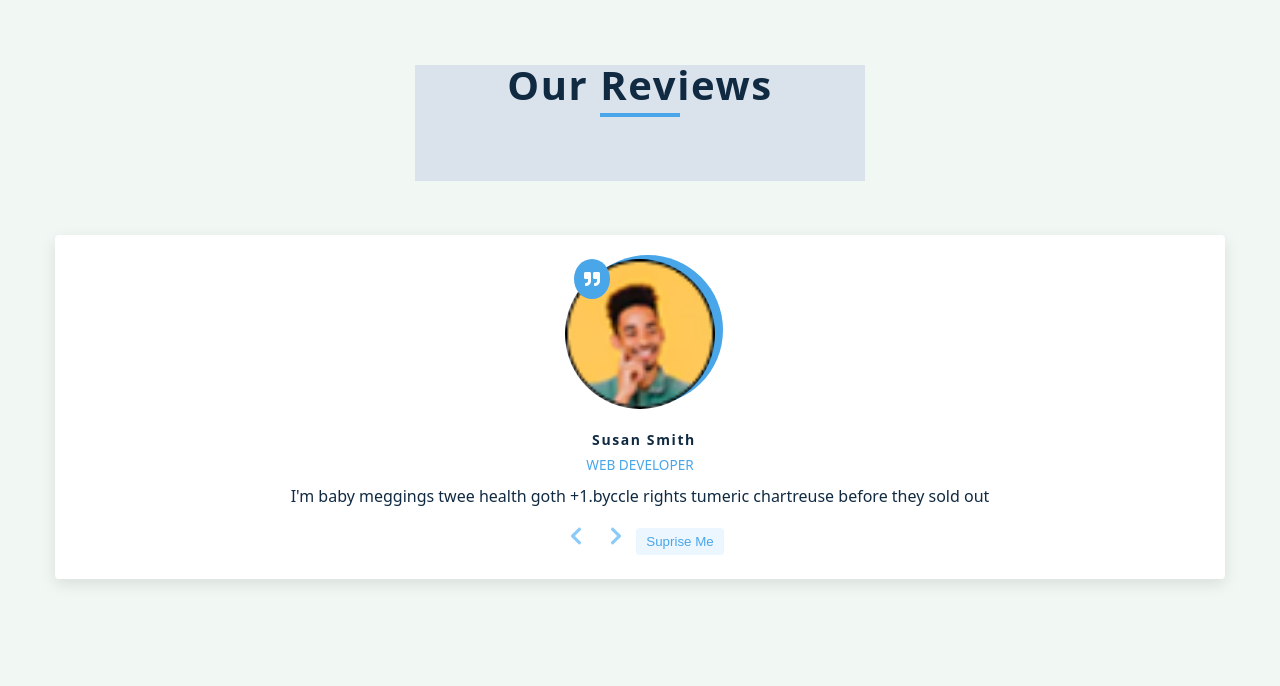
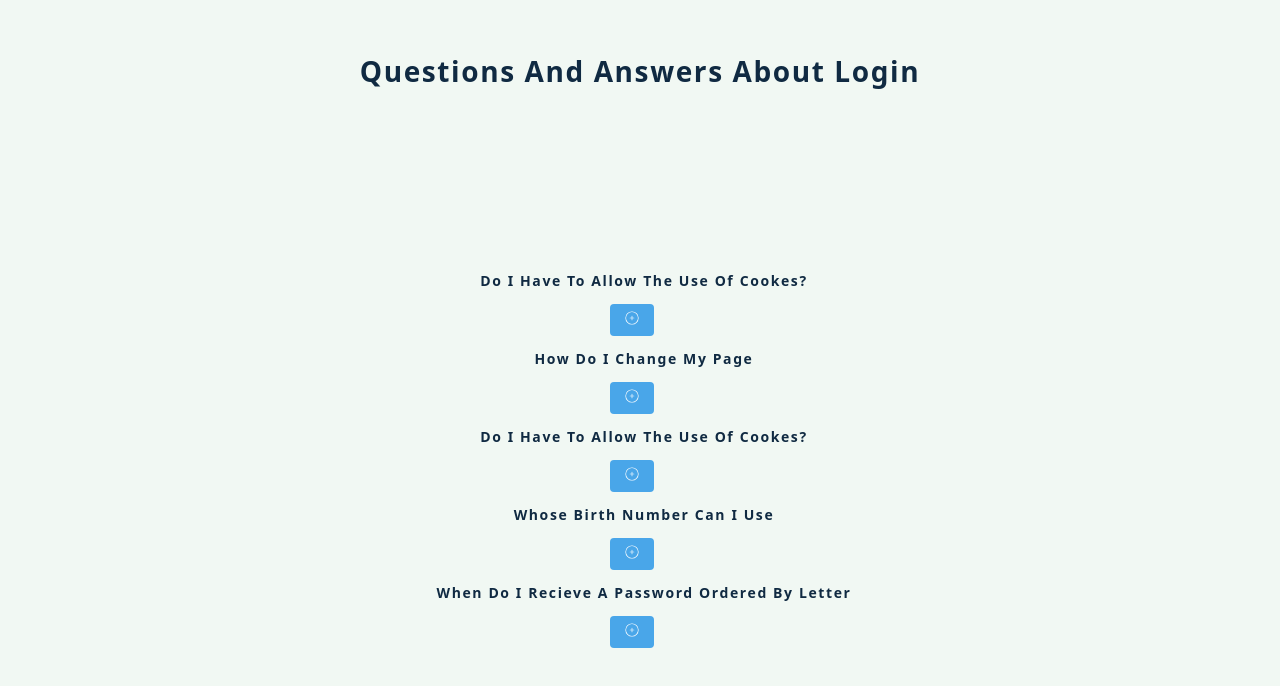
Before and after one commit to Bobbylee007/react-projects, a React (Create React App) app in the folder react-projects/: page / in a window 1280 px wide. Shown: the part 118-804 px from the top of the page. Built offline with nearby package versions, Linux system fonts and the light colour scheme.

Commit message:
accordian project

```diff
--- a/react-projects/src/App.js
+++ b/react-projects/src/App.js
@@ -1,13 +1,10 @@
 import React from "react";
-import Setup from "./projects/03-reviews/Setup"
-import '../src/projects/03-reviews/styles.css'
-
+import Setup from "./projects/04-accordian/Setup";
 
 function App() {
   return(
     <Setup />
   )
-
 }
 
 export default App;
--- a/react-projects/src/index.css
+++ b/react-projects/src/index.css
@@ -64,6 +64,13 @@ body {
     padding: auto;
 }
 
+main {
+    min-height: 100vh;
+    display: grid;
+    place-items: center;
+}
+
+
 h1,
 h2,
 h3,
@@ -114,7 +121,8 @@ a {
     place-items: center;
     margin: 54px auto;
     gap: 16px;
-    background: var(--clr-gray-9);
+    padding-top: 16px;
+    padding-bottom: 16px;
 }
 
 .item {
@@ -192,75 +200,11 @@ a {
 .user div,
 h4,
 a {
-    text-align: center ;
+    text-align: center;
     margin-block-start: 0.5rem;
     margin-inline-start: 0.5rem;
 }
 
-.modal {
-    position: absolute;
-    top: 1rem;
-    left: 50%;
-    transform: translateX(-50%);
-    background: var(--clr-white);
-    display: inline-block;
-    padding: 0.25em 1rem;
-    border-radius: var(--rd-corners);
-    text-transform: capitalize;
-
-
-}
-
-
-.modal p {
-    margin-bottom: 0;
-    color: var(--clr-red-dark);
-}
-
-.form {
-    display: grid;
-    background: var(--clr-white);
-    max-width: var(--fixed-width);
-    margin: 0 auto;
-    margin-bottom: 4rem;
-    padding: 1rem 2rem;
-    border-radius: var(--rd-corners);
-    justify-items: center;
-    align-items: center;
-}
-
-.form input {
-    background: var(--clr-gray-10);
-    border-color: transparent;
-    border-radius: var(--rd-corners);
-    padding: 0.25rem 0.5rem;
-
-}
-
-.form .form-control label {
-    font-weight: 700;
-
-}
-
-.form-control {
-    margin: 0.5rem 0;
-    display: grid;
-    grid-template-columns: 100px 1fr;
-    align-items: center;
-}
-
-.form button {
-    display: inline-block;
-    background: var(--clr-black);
-    color: var(--clr-white);
-    border-color: transparent;
-    margin-top: 1rem;
-    letter-spacing: var(--spacing);
-    padding: 0.15rem 0.25rem;
-    text-transform: capitalize;
-    border-radius: var(--rd-corners);
-    cursor: pointer;
-}
 
 .nav-links {
     max-width: var(--max-width);
@@ -285,17 +229,18 @@ img {
 /* =========  projects UI ====================   */
 
 
-/*  Tour UI
- =====   */
+/*=================  Tour UI=========   */
 
-article .single-tour{
+article .single-tour {
     width: 700px;
 }
-.tour-info{
+
+.tour-info {
 
     margin: 16px, 12px;
     padding: 16px, 24px;
 }
+
 /*  Tour UI End  */
 
 
@@ -308,11 +253,19 @@ article .single-tour{
     box-shadow: var(--light-shadow);
     transition: var(--trans);
     text-align: center;
+    width: 360px;
 
     &:hover {
         box-shadow: var(--dark-shadow);
     }
 
+}
+
+.title {
+    width: var(--fixed-width);
+    padding: auto;
+    text-align: center;
+    margin-bottom: 4rem;
 }
 
 .img-container {
@@ -408,14 +361,90 @@ article .single-tour{
     color: var(--clr-primary-1);
 }
 
+/*  Reviews End    */
 
-/* style SVG  */
+
+/*======= SVG ===== */
 /* .icon{
     font-size: 4rem;
     color: red;
 } */
+/*======= SVG End ===== */
 
-/*  Reviews End    */
+
+
+/*=======       Modal       =========*/
+.modal {
+    position: absolute;
+    top: 1rem;
+    left: 50%;
+    transform: translateX(-50%);
+    background: var(--clr-white);
+    display: inline-block;
+    padding: 0.25em 1rem;
+    border-radius: var(--rd-corners);
+    text-transform: capitalize;
+
+
+}
+
+.modal p {
+    margin-bottom: 0;
+    color: var(--clr-red-dark);
+}
+
+/*=======       Modal End      =========*/
+
+
+/*=======       Form       =========*/
+.form {
+    display: grid;
+    background: var(--clr-white);
+    max-width: var(--fixed-width);
+    margin: 0 auto;
+    margin-bottom: 4rem;
+    padding: 1rem 2rem;
+    border-radius: var(--rd-corners);
+    justify-items: center;
+    align-items: center;
+}
+
+.form input {
+    background: var(--clr-gray-10);
+    border-color: transparent;
+    border-radius: var(--rd-corners);
+    padding: 0.25rem 0.5rem;
+
+}
+
+.form .form-control label {
+    font-weight: 700;
+
+}
+
+.form-control {
+    margin: 0.5rem 0;
+    display: grid;
+    grid-template-columns: 100px 1fr;
+    align-items: center;
+}
+
+.form button {
+    display: inline-block;
+    background: var(--clr-black);
+    color: var(--clr-white);
+    border-color: transparent;
+    margin-top: 1rem;
+    letter-spacing: var(--spacing);
+    padding: 0.15rem 0.25rem;
+    text-transform: capitalize;
+    border-radius: var(--rd-corners);
+    cursor: pointer;
+}
+
+/*=======       Form End       =========*/
+
+
 
 
 
@@ -431,25 +460,33 @@ article .single-tour{
     h3 {
         font-size: 1.75rem;
     }
-     body{
+
+    body {
         font-size: 1rem;
     }
 
-     h1,h2,h3,h4,h5{
+    h1,
+    h2,
+    h3,
+    h4,
+    h5 {
         line-height: 1;
     }
 
-section{
+    section {
         width: 90vw;
         margin: 0 auto;
         max-width: var(--max-width);
     }
 
     .container {
-        grid-template-columns: repeat(auto-fit, minmax(250, 1fr));
-        gap: 8px;
+        width: var(--max-width);
+        display: grid;
         place-items: center;
-        padding-inline: 2rem;
+        margin: 54px auto;
+        gap: 16px;
+        padding-top: 16px;
+        padding-bottom: 16px;
     }
 
     .users {
@@ -495,6 +532,7 @@ section{
         text-align: center;
         margin-top: 5rem;
         place-items: center;
+        padding:32px, 16px;
     }
 
     .btn {
--- a/react-projects/src/projects/03-reviews/Review.js
+++ b/react-projects/src/projects/03-reviews/Review.js
@@ -35,8 +35,14 @@ const Review = () => {
   };
 
   const randomPerson = () =>{
-    // console.log(Math.random())
-    let randomNumber =Math.random()
+    let randomNumber =Math.floor(Math.random() * people.length)
+    if(randomNumber === index){
+      randomNumber = index + 1
+    }
+    // this will avoid repeatition
+    setIndex(checkNumber(randomNumber))
+   console.log(randomNumber);
+
   }
 
 
--- a/react-projects/src/projects/03-reviews/Setup.js
+++ b/react-projects/src/projects/03-reviews/Setup.js
@@ -1,22 +1,19 @@
 import React from "react";
-import "./styles.css";
 import Review from './Review'
 
 const Setup = () => {
   return (
     <>
       <main>
-        <section>
-             <div className="container">
+        <section className="container">
+          <div>
             <div className="title">
-                <h2>our reviews</h2>
-                <div className="underline"></div>
+              <h2>our reviews</h2>
+              <div className="underline"></div>
             </div>
-        </div>
-        <Review />
+          </div>
+          <Review />
         </section>
-
-
       </main>
     </>
   );
--- /dev/null
+++ b/react-projects/src/projects/04-accordian/Accordian.js
@@ -0,0 +1,22 @@
+import React, { useState } from "react";
+import data from "./data";
+import SingleQuestion from "./Question";
+
+const Accordian = () => {
+    const [questions, setQuestions] = useState(data)
+  return (
+    <main className="container">
+      <h3>questions and answers about login</h3>
+      <section className="info">
+        {
+            questions.map((question)=>{
+                return <SingleQuestion key={question.id} {...question} />
+            })
+        }
+
+      </section>
+    </main>
+  );
+};
+
+export default Accordian;
--- /dev/null
+++ b/react-projects/src/projects/04-accordian/Question.js
@@ -0,0 +1,20 @@
+import React, { useState } from "react";
+import { CiCircleMinus, CiCirclePlus } from "react-icons/ci";
+
+const Question = ({title, info}) => {
+    const [showInfo, setShowInfo] = useState(false)
+  return (
+    <article className="question">
+      <header>
+        <h4>{title}</h4>
+        <button className="btn" onClick={() => setShowInfo(!showInfo)}>
+          {showInfo ? <CiCircleMinus /> : <CiCirclePlus />}
+        </button>
+      </header>
+
+      {showInfo && <p>{info}</p>}
+    </article>
+  );
+};
+
+export default Question;
--- /dev/null
+++ b/react-projects/src/projects/04-accordian/Setup.js
@@ -0,0 +1,12 @@
+import React from "react";
+import Accordian from "./Accordian";
+
+const Setup = () => {
+  return (
+    <>
+      <Accordian />
+    </>
+  );
+};
+
+export default Setup;
--- /dev/null
+++ b/react-projects/src/projects/04-accordian/data.js
@@ -0,0 +1,30 @@
+const questions = [
+  {
+    id: 1,
+    title: "Do I have to allow the use of cookes?",
+    info: "Unicorm vinyl poutin Lorem ipsum dolor sit amet consectetur adipisicing elit. fugit pariatur quisquam dolore ut?2,",
+  },
+
+  {
+    id: 2,
+    title: "How do i change my Page",
+    info: "Unicorm vinyl poutin Lorem ipsum dolor sit amet consectre ut?2,",
+  },
+  {
+    id: 3,
+    title: "Do I have to allow the use of cookes?",
+    info: "Unicorm vinyl poutin Lorem ipsum dolor sit amet dolore ut?2vinyl poutin Lorem ipsum dolor sit amet ,",
+  },
+  {
+    id: 4,
+    title: "Whose birth number can i use",
+    info: "Unicorm v dolore ut? 22-07-2027,",
+  },
+  {
+    id: 5,
+    title: "When do I recieve a password ordered by letter",
+    info: "22-07-2027, from the state president move quickly dolor sit amet dolore ut?2vinyl poutin Lorem ipsum dolor sit ame",
+  },
+];
+
+export default questions;
```
Lines whose indentation alone changed are shown as unchanged.
